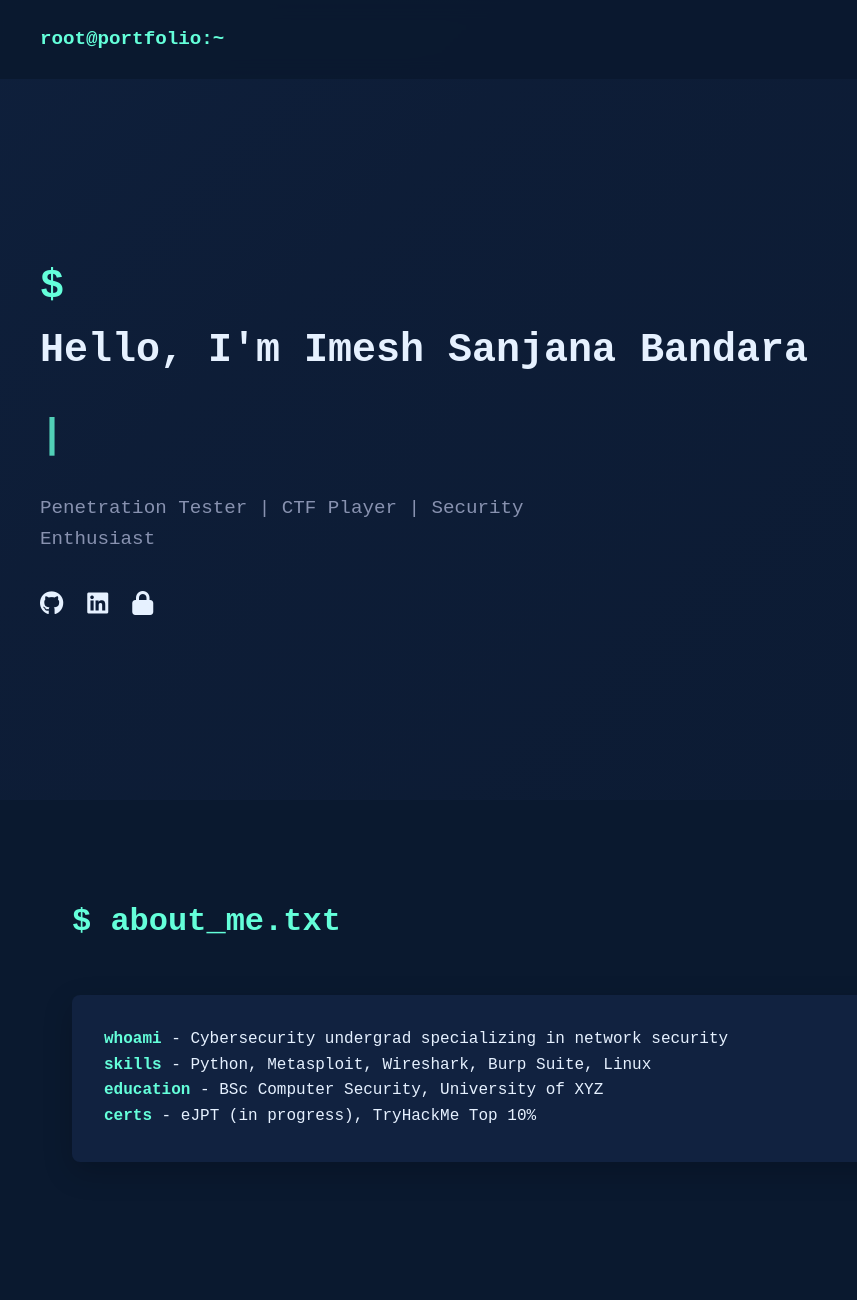
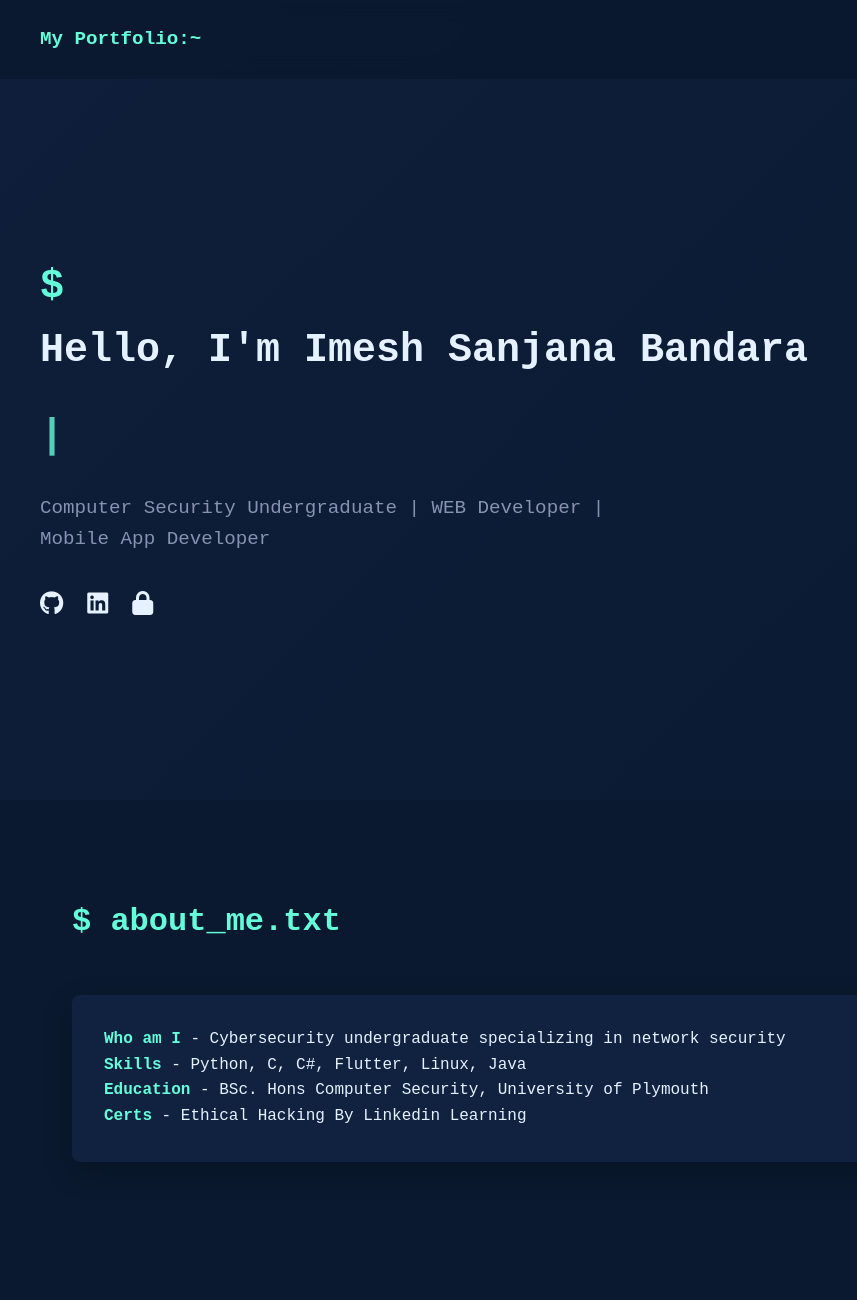
Before and after one commit to SanjanaJaya/my-portfolio-website, a plain HTML site: page index.html in a window 1280 px wide. Shown: the top 1300 px of the page, 0-857 px from the left. Drawn offline with Linux system fonts and the light colour scheme.

Commit message:
my details

```diff
--- a/index.html
+++ b/index.html
@@ -15,7 +15,7 @@
     <!-- Sticky Navbar -->
     <nav id="navbar">
         <div class="nav-container">
-            <a href="#home" class="nav-logo">root@portfolio:~</a>
+            <a href="#home" class="nav-logo">My Portfolio:~</a>
             <div class="nav-links">
                 <a href="#home" class="nav-link">Home</a>
                 <a href="#about" class="nav-link">About</a>
@@ -33,10 +33,10 @@
         <div class="hero-content">
             <div class="hero-text">
                 <h1 class="terminal-text">$ <span class="typed" data-typed="Hello, I'm Imesh Sanjana Bandara"></span><span class="cursor">|</span></h1>
-                <p class="subtitle">Penetration Tester | CTF Player | Security Enthusiast</p>
+                <p class="subtitle">Computer Security Undergraduate | WEB Developer | Mobile App Developer</p>
                 <div class="social-links">
-                    <a href="https://github.com/yourusername" target="_blank"><i class="fab fa-github"></i></a>
-                    <a href="https://linkedin.com/in/yourusername" target="_blank"><i class="fab fa-linkedin"></i></a>
+                    <a href="https://github.com/SanjanaJaya" target="_blank"><i class="fab fa-github"></i></a>
+                    <a href="https://linkedin.com/in/sanjanajaya" target="_blank"><i class="fab fa-linkedin"></i></a>
                     <a href="https://tryhackme.com/p/yourusername" target="_blank"><i class="fas fa-lock"></i></a>
                 </div>
             </div>
@@ -51,10 +51,10 @@
     <section id="about" class="section">
         <h2 class="section-title">$ about_me.txt</h2>
         <div class="terminal-box">
-            <p><span class="command">whoami</span> - Cybersecurity undergrad specializing in network security</p>
-            <p><span class="command">skills</span> - Python, Metasploit, Wireshark, Burp Suite, Linux</p>
-            <p><span class="command">education</span> - BSc Computer Security, University of XYZ</p>
-            <p><span class="command">certs</span> - eJPT (in progress), TryHackMe Top 10%</p>
+            <p><span class="command">Who am I</span> - Cybersecurity undergraduate specializing in network security</p>
+            <p><span class="command">Skills</span> - Python, C, C#, Flutter, Linux, Java</p>
+            <p><span class="command">Education</span> - BSc. Hons Computer Security, University of Plymouth</p>
+            <p><span class="command">Certs</span> - Ethical Hacking By Linkedin Learning</p>
         </div>
     </section>
 
```
Also changed, not shown: 1 other file.
